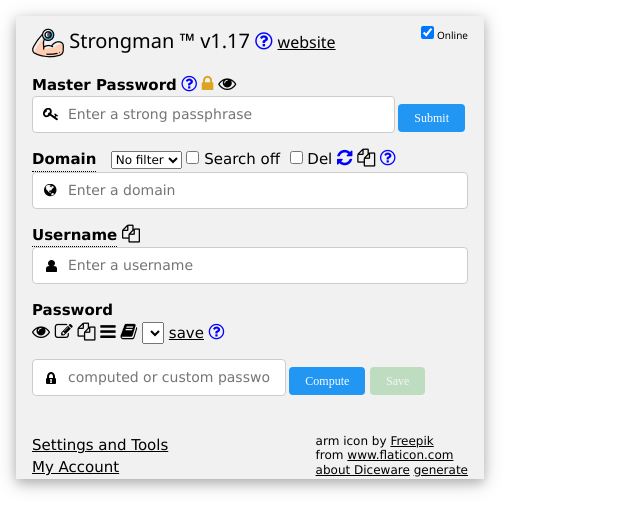
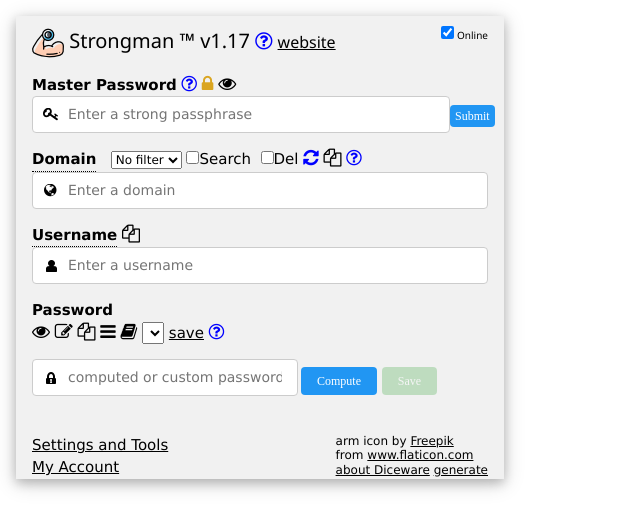
Before and after one commit to lstandish/strongman, a PHP site: page / in a window 1280 px wide. Shown: the top 530 px of the page, without its empty margins (0-640 px from the left). Run offline with PHP 8.4, Linux system fonts and the light colour scheme; lists and menus that the app fills with data are empty.

Commit message:
invert incremental search toggle, compact headings, maximize master password input field

```diff
--- a/index.php
+++ b/index.php
@@ -447,7 +447,7 @@ $(function(){
 	});
 	$("#enable").click(function() {
 		if ($(this).is(":checked")) {
-			document.getElementById("matchoff").disabled = false;
+			document.getElementById("matchon").disabled = false;
 			document.getElementById("matchdel").disabled = false;
 			eraseCookie("offline");
 			document.getElementById("delaccountbut").disabled = false;
@@ -488,16 +488,16 @@ $(function(){
 		$(this).toggleClass("fa-eye");
 		$(this).toggleClass("fa-eye-slash");
 	});
-	<?=(isset($_COOKIE["matchoff"])) ? "initmatch(0);" : "initmatch(1);";?>
+	<?=(isset($_COOKIE["matchon"])) ? "initmatch(1);" : "initmatch(0);";?>
 	<?=(isset($_COOKIE["permitnodw"])) ? "initnodw(1);" : "initnodw(0);";?>
 	resetcats();
 //lgs2 Disable autocomplete to avoid hammering ajax before a password account is opened or created
 	$("#entry").autocomplete("disable");
 	if (getCookie("offline")) {
+		$("#entry").autocomplete("matchoff");
 		$("#entry").autocomplete("disable");
-		$("#entry").autocomplete("matchon");
-		document.getElementById("matchoff").checked = false;
-		document.getElementById("matchoff").disabled=true;
+		document.getElementById("matchon").checked = false;
+		document.getElementById("matchon").disabled=true;
 	}
 	version = is_ios();
 
@@ -536,9 +536,9 @@ function setoffline() {
 	document.getElementById("delaccountbut").disabled = true;
 	document.getElementById("mergepass").disabled = true;
 //	$("#entry").autocomplete("disable");
-	$("#entry").autocomplete("matchon");
-	document.getElementById("matchoff").checked = false;
-	document.getElementById("matchoff").disabled = true;
+	$("#entry").autocomplete("matchoff");
+	document.getElementById("matchon").checked = false;
+	document.getElementById("matchon").disabled = true;
 	document.getElementById("matchdel").checked = false;
 	document.getElementById("matchdel").disabled = true;
 }
@@ -814,11 +814,11 @@ function iosCopy(el) {
 
 function initmatch(ismatch) {
 	if (ismatch) {
-		document.getElementById("matchoff").checked=false;
+		document.getElementById("matchon").checked=true;
 //		$("#entry").val = ""; //lgs
 		$("#entry").autocomplete("matchon");
 	} else {
-		document.getElementById("matchoff").checked=true;
+		document.getElementById("matchon").checked=false;
 		$("#entry").autocomplete("matchoff");
 	}
 }
@@ -840,14 +840,14 @@ function initprefix(on) {
 }
 
 function setmatch() {
-	if (!document.getElementById("matchoff").checked) {
-		eraseCookie("matchoff");
+	if (document.getElementById("matchon").checked) {
+		setCookie("matchon","1",1000);
 		$("#entry").autocomplete("matchon");
 		var ins = document.getElementById("entry").value.trim();
 		$("#entry").val(ins);
 		$("#entry").autocomplete("trigger"); // run the completion
 	} else {
-		setCookie("matchoff","1",1000);
+		eraseCookie("matchon");
 		$("#entry").autocomplete("matchoff");
 		openselect();
 	}
@@ -1072,6 +1072,7 @@ function resetcats() {
 	document.getElementById('editcats').innerHTML = cathtml;
 	var sel = document.getElementById('dfilter');
 	$('#dfilter').empty();
+	sel.style="width:75px; font-size:.8em;";
 	var opt = document.createElement('option');
 	opt.value = -1;
 	opt.innerHTML = 'No Filter';
@@ -1133,7 +1134,7 @@ function hashpass() {
 //					var paid = (retval & (1 << 2));
 //					var warn = (retval & (1 << 3)); // exists and has changed (warn)
 //					var ob = document.getElementById("fPassword");
-					console.log(data);
+//					console.log(data);
 					if (data[0]['settings'] != "empty") {
 						gsettings = data[0]['settings'];
 						var dates = data[0]['dates'].split(',');
@@ -1189,7 +1190,6 @@ function hashpass() {
 		} else accepted = 1;
 		$("#entry").autocomplete("flushCache");
 		if (!accepted) {
-//			console.log("not accepted");
 			clearhash();
 			$("#entry").autocomplete("close");
 			$("#entry").autocomplete("disable");
@@ -1202,8 +1202,6 @@ function hashpass() {
 			gcatsw = gcats;
 			document.getElementById("accountdata").innerHTML="(You must enter and have used a master password in order to view account information.)";
 		}
-//		$("#entry").autocomplete("enable");
-//		console.log("not accepted");
 		document.getElementById("manualcopy").checked = (gsettings & (1 << 0));
 		var prefixon = (gsettings & (1 << 1));
 		document.getElementById("prefixon").checked = prefixon;
@@ -1213,8 +1211,6 @@ function hashpass() {
 		document.getElementById("cPassword").value="";
 		setnotes("");
 		resetcats();
-//		console.log("finishing hashpass, hPub is " + hPub);
-//		document.getElementById('entry').focus();
 	}
 }
 
@@ -1287,7 +1283,7 @@ function checkpass(ob) {
 		lacking += "master password, ";
 		focusid = 'fPassword';
 	} else if (hPub == "") {
-		lacking = "Please enter an acceptable master password and click the 'Submit' button. ";
+		lacking = "Please enter an acceptable master password. Don't forget to click 'Submit'. ";
 		focusid = 'fPassword';
 //		if (document.getElementById("permitnodw").checked)  lacking += "Since you have disabled the requirement for Diceware-type passphrases, your master password should be at least 9 characters long, with at least one uppercase, one lowercase, and one special character from !@#$%^&*()\-_=+{};:,<.>";
 //		else lacking += "You should enter a passphrase of at least 6 words, or else override that requirement in Settings. If you run the passphrase words together, the total length should be at least 24.";
@@ -1369,7 +1365,7 @@ function lock() {
 	myCopy("lock","cPassword");
 }
 function openselect() {
-	if (document.getElementById("matchoff").checked) {
+	if (!document.getElementById("matchon").checked) {
 		var val = document.getElementById("entry").value;
 		var ins = (val) ? val : " ";
 		$("#entry").val(ins);
@@ -1402,7 +1398,7 @@ function ckpassedit(ob) {
 */
 </script>
 </head>
-<body style="max-width:500px;">
+<body style="max-width:520px;">
 <!-- Sidebar -->
 <div style="display:none" class="w3-container w3-card-4 w3-margin w3-leftbar w3-sand w3-hide" id="sidebar">
 <button onclick="togAccordian('sidebar');" class="w3-round-xlarge w3-right w3-blue">Close</button>
@@ -1433,11 +1429,11 @@ function ckpassedit(ob) {
 <i class="fa fa-lock w3-large" onclick="lock();" style="color:goldenrod;" title="Clear master password, site password, and clipboard" id="lockstate"></i>
 <i class="w3-large fa <?=isset($_COOKIE["focushidepwd"]) ? 'fa-eye-slash" title="password always hidden"' : 'fa-eye" title="show password on focus"';?> id="eyemaster"></i>
 <span class="w3-row">
-<span class="w3-col s10">
+<span class="w3-col s11">
   <input class="w3-input w3-border w3-round icon-input" name="fPassword" id='fPassword' type='password' placeholder="Enter a strong passphrase" tabindex="1" onchange="clearhash();">
 </span>
-<span class="w3-col s1" style="margin: 8px 0 0 3px;">
-  <button class="w3-button w3-small w3-blue w3-round w3-ripple w3-padding fa" id="submitmp" onclick="hashpass();" title="Submit Master Password">Submit</button>
+<span class="w3-col s1" style="margin: 8px 0 0 0;">
+  <button class="w3-button w3-small w3-blue w3-round w3-ripple fa" style="padding:5px 5px;" id="submitmp" onclick="hashpass();" title="Submit Master Password">Submit</button>
 </span>
 </span>
   </p>
@@ -1446,8 +1442,7 @@ function ckpassedit(ob) {
 <select style='font-size: 80%;' name="dfilter" id="dfilter" onclick="openselect();">
 <option value="-1" selected>No filter</option>
 </select>
-<input class="setMatch" type="checkbox" id='matchoff' title="If checked, show all entries matching Filter. If unchecked, incrementally search entries matching Filter" name="setMatch" <?=isset($_COOKIE["matchoff"]) ? "checked" : "";?>> Search off
- &nbsp;<input class="setMatch" type="checkbox" id='matchdel' name="matchdel" title="Turn delete mode on/off"> Del
+<input class="setMatch" type="checkbox" id='matchon' title="If checked, incrementally search entries matching Filter. If unchecked, show all entries matching Filter." name="setMatch" <?=isset($_COOKIE["matchon"]) ? "checked" : "";?>>Search &nbsp;<input class="setMatch" type="checkbox" id='matchdel' name="matchdel" title="Turn delete mode on/off">Del
 <i class="fa fa-refresh w3-large" style="color:blue;" onclick="$('#entry').autocomplete('flushCache'); alert('Domain/username cache has been cleared.');" title="Refresh domain/username password list from server"></i>
 <i class='fa fa-copy w3-large' onclick="myCopy('Domain','entry');" title="Copy domain to clipboard"></i>
 <i class="fa fa-question-circle-o w3-large" style="color:blue;" onclick="help('filter');"></i>
```
